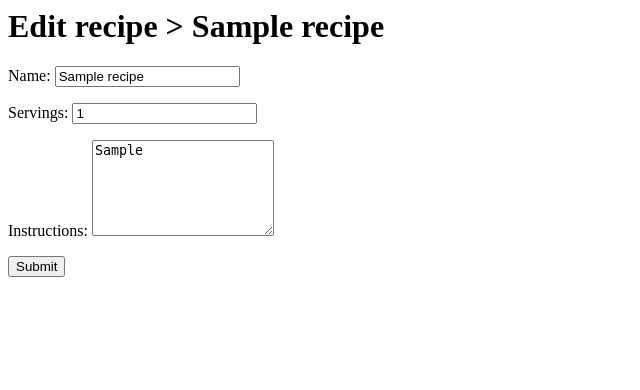
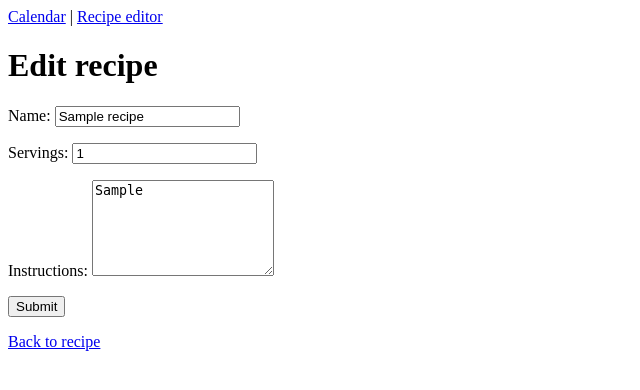
Before and after one commit to jessebutterfield/recipes, a Django app: page /mealplanner/recipe/edit/1/ in a window 1280 px wide. Shown: the top 390 px of the page, without its empty margins (0-640 px from the left). Run offline with Django 3.2, Linux system fonts and the light colour scheme; tables that the repository leaves empty hold one stand-in row (values such as "Sample post").

Commit message:
Added option to cancel from editing

```diff
--- a/mealplanner/templates/mealplanner/editRecipe.html
+++ b/mealplanner/templates/mealplanner/editRecipe.html
@@ -1,12 +1,16 @@
+<!-- HEADER - LINKS -->
+<a href="/mealplanner/">Calendar</a> | <a href="/mealplanner/recipe/editor/">Recipe editor</a>
+<!--     -->
+
 {% if recipe %}
-	<h1>Edit recipe > {{recipe.name}}</h1>
+	<h1>Edit recipe</h1>
 
 	<form action="/mealplanner/recipe/save/{{ recipe.id }}/" method="post">
     	{% csrf_token %}
     	{{ form.as_p }}
     	<input type="submit" value="Submit" />
 	</form>
-
+    <a href="/mealplanner/recipe/view/{{ recipe.id }}">Back to recipe</a>
 {% else %}
     <p>No recipe found with this id.</p>
 {% endif %}
--- a/mealplanner/templates/mealplanner/viewRecipe.html
+++ b/mealplanner/templates/mealplanner/viewRecipe.html
@@ -1,3 +1,7 @@
+<!-- HEADER - LINKS -->
+<a href="/mealplanner/">Calendar</a> | <a href="/mealplanner/recipe/editor/">Recipe editor</a>
+<!--     -->
+
 {% if recipe %}
 
 	{% if error %}
```
